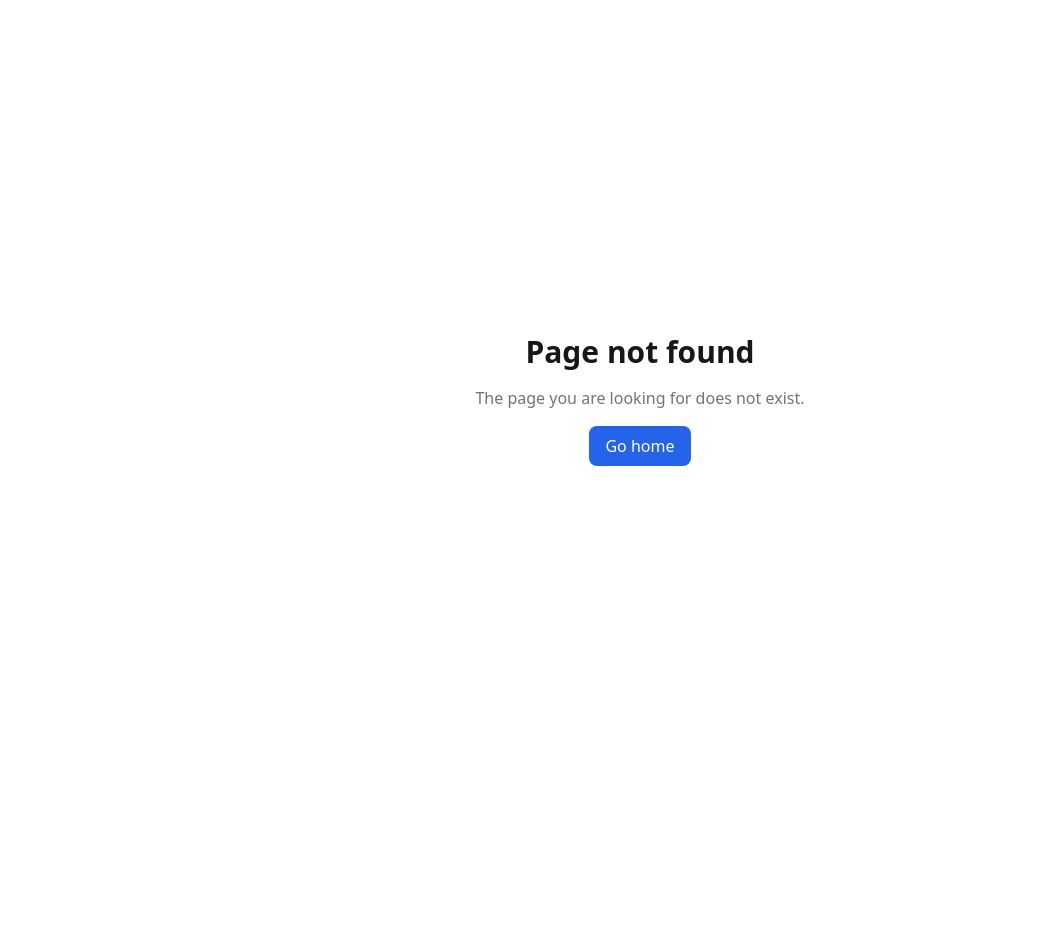
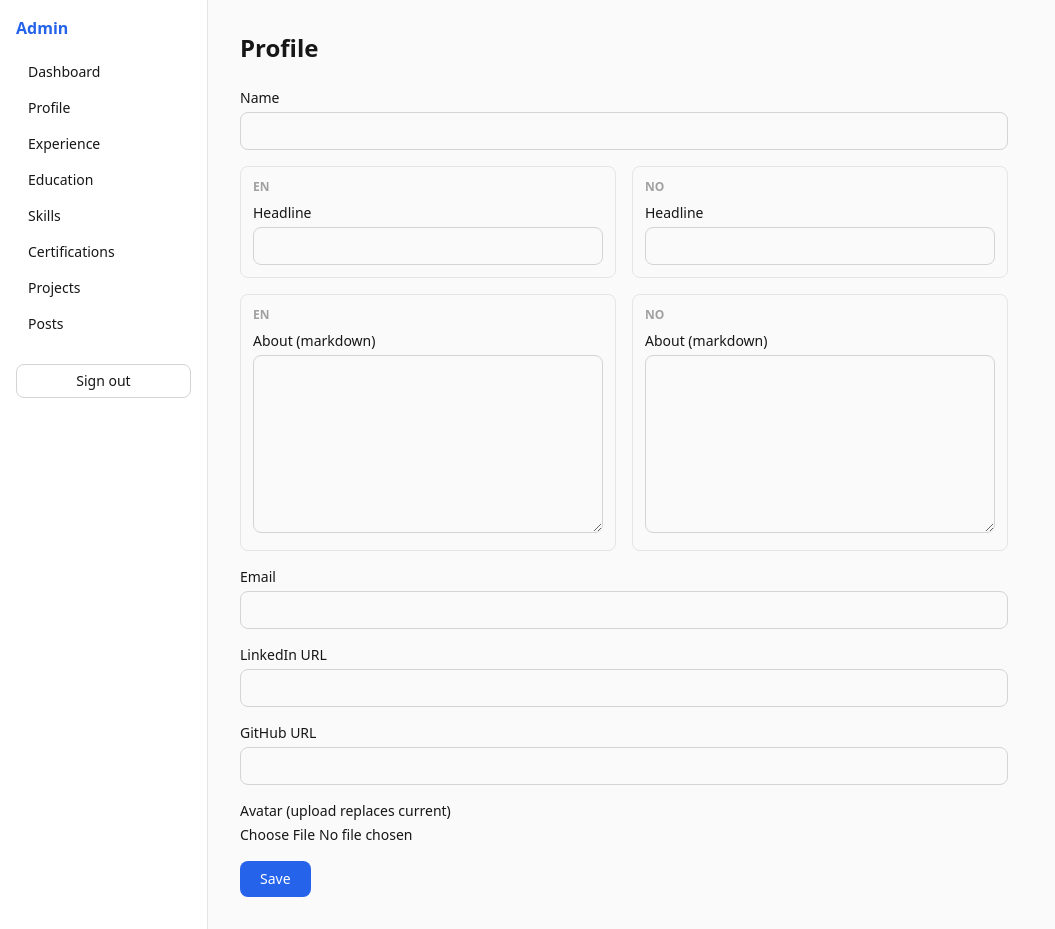
Before and after one commit to shaug3n/haugentech-CV, a Next.js app: page /admin/profile in a window 1280 px wide. Before the commit this address had no page. Shown: the whole page, without its empty margins (0-1055 px from the left). Before the commit the page ends 800 px from the top, so only its background shows below. Built offline with nearby package versions, Linux system fonts and the light colour scheme; no server answers; the database is empty.

Commit message:
feat: admin profile editor with avatar upload

```diff
--- /dev/null
+++ b/src/app/admin/profile/actions.ts
@@ -0,0 +1,26 @@
+"use server";
+import { redirect } from "next/navigation";
+import { createSupabaseServer } from "@/lib/supabase/server";
+import { profileSchema } from "@/lib/schemas";
+import { formDataToRecord, requireUser, revalidateSite, uploadImage } from "@/lib/admin/action-utils";
+
+export async function saveProfile(fd: FormData) {
+  const supabase = await createSupabaseServer();
+  await requireUser(supabase);
+
+  const parsed = profileSchema.safeParse(formDataToRecord(fd));
+  if (!parsed.success) redirect("/admin/profile?status=error");
+
+  const update: Record<string, unknown> = { ...parsed.data, updated_at: new Date().toISOString() };
+
+  const avatar = fd.get("avatar");
+  if (avatar instanceof File && avatar.size > 0) {
+    update.avatar_url = await uploadImage(supabase, avatar, "avatar");
+  }
+
+  const { error } = await supabase.from("profile").update(update).eq("id", 1);
+  if (error) redirect("/admin/profile?status=error");
+
+  revalidateSite();
+  redirect("/admin/profile?status=saved");
+}
--- /dev/null
+++ b/src/app/admin/profile/page.tsx
@@ -0,0 +1,46 @@
+import { createSupabaseServer } from "@/lib/supabase/server";
+import { TextField, TextArea, LangPair } from "@/components/admin/fields";
+import { StatusBanner } from "@/components/admin/StatusBanner";
+import { saveProfile } from "./actions";
+import type { ProfileRow } from "@/lib/types";
+
+export const dynamic = "force-dynamic";
+
+export default async function ProfileAdmin({ searchParams }: {
+  searchParams: Promise<{ status?: string }>;
+}) {
+  const { status } = await searchParams;
+  const supabase = await createSupabaseServer();
+  const { data } = await supabase.from("profile").select("*").eq("id", 1).maybeSingle();
+  const p = data as ProfileRow | null;
+
+  return (
+    <div className="max-w-3xl">
+      <h1 className="mb-6 text-2xl font-semibold">Profile</h1>
+      <StatusBanner status={status} />
+      <form action={saveProfile} className="flex flex-col gap-4">
+        <TextField name="name" label="Name" defaultValue={p?.name} required />
+        <LangPair>
+          <TextField name="headline_en" label="Headline" defaultValue={p?.headline_en} />
+          <TextField name="headline_no" label="Headline" defaultValue={p?.headline_no} />
+        </LangPair>
+        <LangPair>
+          <TextArea name="about_md_en" label="About (markdown)" defaultValue={p?.about_md_en} rows={10} />
+          <TextArea name="about_md_no" label="About (markdown)" defaultValue={p?.about_md_no} rows={10} />
+        </LangPair>
+        <TextField name="email" label="Email" defaultValue={p?.email} />
+        <TextField name="linkedin_url" label="LinkedIn URL" defaultValue={p?.linkedin_url} />
+        <TextField name="github_url" label="GitHub URL" defaultValue={p?.github_url} />
+        <label className="block text-sm">
+          <span className="font-medium">Avatar (upload replaces current)</span>
+          <input type="file" name="avatar" accept="image/*" className="mt-1 block text-sm" />
+        </label>
+        {/* eslint-disable-next-line @next/next/no-img-element -- admin-only preview; avoids remote-pattern config for owner-only avatar thumbnail */}
+        {p?.avatar_url && <img src={p.avatar_url} alt="avatar" className="h-24 w-24 rounded-xl object-cover" />}
+        <button className="self-start rounded-lg bg-primary px-5 py-2 text-sm font-medium text-white">
+          Save
+        </button>
+      </form>
+    </div>
+  );
+}
```
